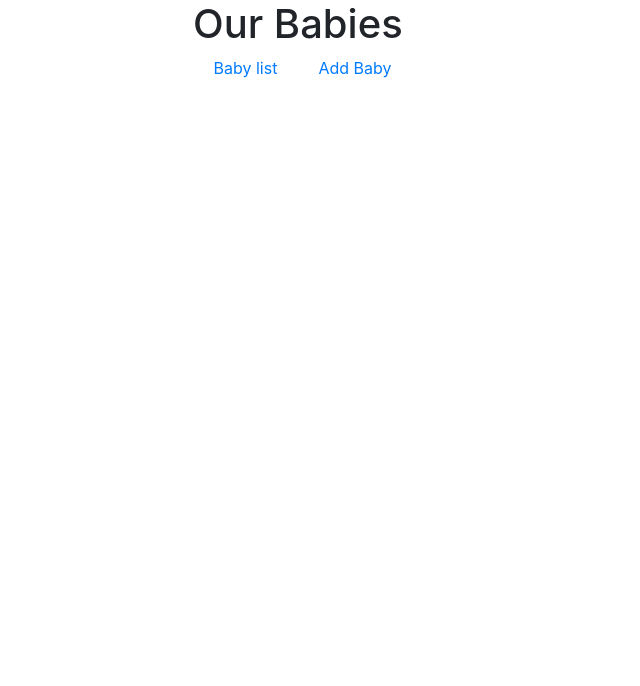
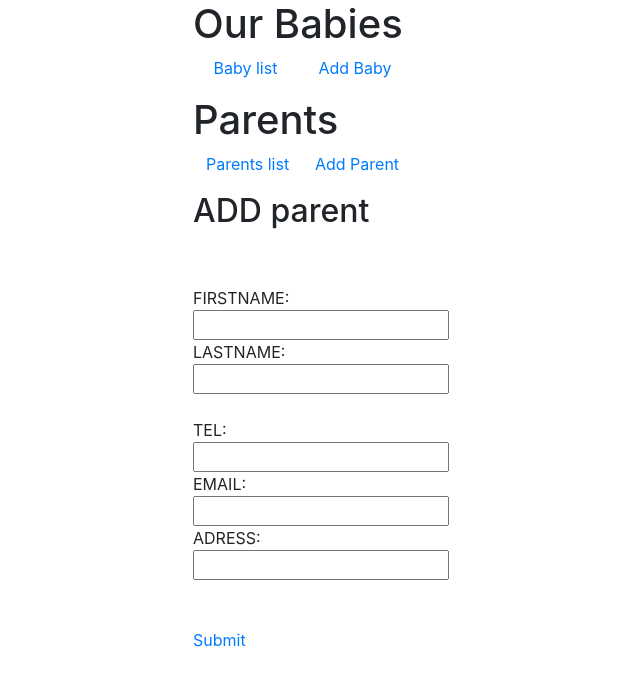
Before and after one commit to chifaaa/nurseryWebAppPrototype, a React (Create React App) app in the folder Front/: page /inscription/ParentNew in a window 1280 px wide. Shown: the top 686 px of the page, without its empty margins (207-847 px from the left). Built offline with nearby package versions, Linux system fonts and the light colour scheme.

Commit message:
fixed parent part one

```diff
--- a/Front/package.json
+++ b/Front/package.json
@@ -6,6 +6,7 @@
     "bootstrap": "^4.4.1",
     "react": "^16.12.0",
     "react-dom": "^16.12.0",
+    "react-router-dom": "^5.1.2",
     "react-scripts": "3.2.0",
     "reactstrap": "^8.1.1"
   },
--- a/Front/src/App.js
+++ b/Front/src/App.js
@@ -9,6 +9,10 @@ import Inscription from './inscription';
 import BabyAdd from './components/addBaby'
 import BabyList from './components/listBabies'
 import modifyBaby from './components/modifyBaby'
+import ParentAdd from './components/addParent'
+import ParentList from './components/listParents'
+import ModifyParent from './components/modifyParent'
+
 
 function App() {
   return (
@@ -50,8 +54,11 @@ function App() {
       <Route path="/inscription" component ={Inscription}/>
       <Route path="/inscription/BabyNew" component={BabyAdd}/>
       <Route path="/inscription/BabyList" component={BabyList}/>
+      <Route  path="/modifyBaby/:id/:firstName/:lastName/:birthdate/:sex/:groupName"  component={modifyBaby}/>
 
- <Route  path="/modifyBaby/:id/:firstName/:lastName/:birthdate/:sex/:groupName"  component={modifyBaby}/>
+      <Route path="/inscription/ParentNew" component={ParentAdd}/>
+      <Route path="/inscription/ParentsList" component={ParentList}/>
+      <Route  path="/modifyparent/:id/:firstName/:lastName/:tel/:email/:adress"  component={ModifyParent}/>
 
     </Router>
 
--- a/Front/src/components/addBaby.js
+++ b/Front/src/components/addBaby.js
@@ -90,7 +90,7 @@ else { alert('Required fields!! Name and tel and email and birthdate') }
         <br/>
 
 
-        <Link to="/babyList"> <span onClick={this.addBaby} >Submit</span> </Link>
+        <Link to="/inscription/BabyList"> <span onClick={this.addBaby} >Submit</span> </Link>
 
 
      </form>
--- a/Front/src/components/addParent.js
+++ b/Front/src/components/addParent.js
@@ -35,7 +35,7 @@ class ParentAdd extends Component {
 
   })}
   setAdress=e=> {  this.setState({
-    groupName:e.target.value
+    adress:e.target.value
 
   })}
 
@@ -73,15 +73,15 @@ else { alert('Required fields!! Name and tel and email and adress') }
         <br/>
         <span className="subtitle">TEL:</span>
         <br/>
-        <input type="BIRTHDATE" onChange={this.setTel}  />
+        <input type="text" onChange={this.setTel}  />
         <br/>
         <span className="subtitle"> EMAIL:</span>
         <br/>
-        <input type="text" onChange={this.setSex}  />
+        <input type="text" onChange={this.setEmail}  />
         <br/>
         <span className="subtitle">ADRESS:</span>
         <br/>
-        <input type="text" onChange={this.setGroupName}  />
+        <input type="text" onChange={this.setAdress}  />
         <br/>
 
         <br/>
@@ -90,7 +90,7 @@ else { alert('Required fields!! Name and tel and email and adress') }
         <br/>
 
 
-        <Link to="/parentList"> <span onClick={this.addParent} >Submit</span> </Link>
+        <Link to="/inscription/ParentsList"> <span onClick={this.addParent} >Submit</span> </Link>
 
 
      </form>
--- a/Front/src/components/modifyBaby.js
+++ b/Front/src/components/modifyBaby.js
@@ -84,7 +84,7 @@ return (
 <div> <label>groupName :</label>
 <input value={this.state.groupName} type="text" onChange={(e)=>{this.setState({groupName:e.target.value})}}/>
 </div>
-<Link to="/babyList"> <p onClick={this.modifyBaby}>Modifier</p>
+<Link to="/inscription/BabyList"> <p onClick={this.modifyBaby}>Modifier</p>
 </Link>
 </div>
 
--- a/Front/src/components/modifyParent.js
+++ b/Front/src/components/modifyParent.js
@@ -2,7 +2,7 @@ import React, { Component } from 'react';
 import {Link } from 'react-router-dom';
 
 import axios from 'axios'
-class ModifyBaby extends Component {
+class ModifyParent extends Component {
     constructor(props){
         super(props)
         this.state=({
@@ -84,7 +84,7 @@ return (
 <div> <label>adress :</label>
 <input value={this.state.adress} type="text" onChange={(e)=>{this.setState({adress:e.target.value})}}/>
 </div>
-<Link to="/parentList"> <p onClick={this.modifyParent}>Modifier</p>
+<Link to="/inscription/ParentsList"> <p onClick={this.modifyParent}>Modifier</p>
 </Link>
 </div>
 
@@ -95,4 +95,4 @@ return (
     }
 }
 
-export default ModifyBaby;
+export default ModifyParent;
--- a/Front/src/inscription.js
+++ b/Front/src/inscription.js
@@ -11,12 +11,16 @@ class Inscription extends Component {
     return (
     <div>
       <div className="app_cont">
+
       <h1>Our Babies </h1>
-
       <p className="plink">  <Link to="/inscription/BabyList"><span>Baby list</span></Link>
       <Link to="/inscription/BabyNew"><span>Add Baby</span></Link>
         </p>
 
+      <h1>Parents </h1>
+      <p className="plink">  <Link to="/inscription/ParentsList"><span>Parents list</span></Link>
+      <Link to="/inscription/ParentNew"><span>Add Parent</span></Link>
+        </p>
       </div>
 
 
```
Also changed, not shown: 1 other file (tests, documents, lock files or other folders).
